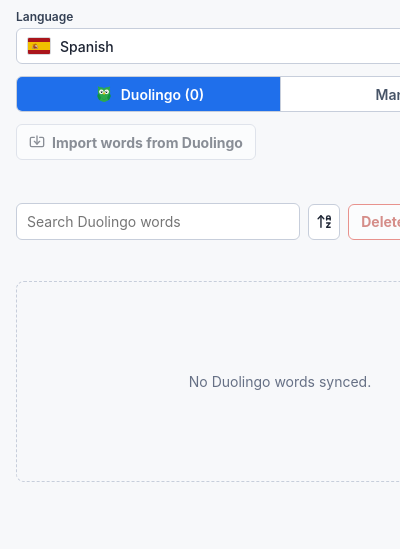
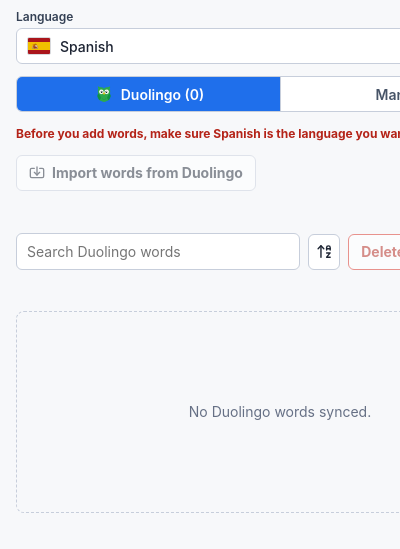
Before and after one commit to crusadesoft/sly-fox-translator, a browser extension: page extension/popup.html in a window 400 px wide. Shown: the part 63-612 px from the top of the page. Drawn offline with Linux system fonts and the light colour scheme.

Commit message:
Warn before adding vocabulary to a language

```diff
--- a/extension/popup.css
+++ b/extension/popup.css
@@ -643,6 +643,14 @@
   width: 22px;
 }
 
+.vocabulary-language-hint {
+  color: #b42318;
+  font-size: 12px;
+  font-weight: 650;
+  line-height: 1.35;
+  margin: 2px 0 0;
+}
+
 .duolingo-sync {
   align-items: center;
   display: inline-flex;
--- a/extension/popup.html
+++ b/extension/popup.html
@@ -83,6 +83,7 @@
         </button>
         <button id="manual-section" class="vocabulary-tab" type="button" aria-pressed="false">Manual</button>
       </div>
+      <p id="vocabulary-language-hint" class="vocabulary-language-hint" role="note"></p>
 
       <section id="manual-entry-panel" class="manual-entry-panel" aria-label="Manual vocabulary">
         <form id="entry-form" class="entry-form">
--- a/extension/popup.js
+++ b/extension/popup.js
@@ -93,6 +93,7 @@
   manualSection: document.getElementById("manual-section"),
   duolingoSection: document.getElementById("duolingo-section"),
   duolingoSectionLabel: document.getElementById("duolingo-section-label"),
+  vocabularyLanguageHint: document.getElementById("vocabulary-language-hint"),
   manualEntryPanel: document.getElementById("manual-entry-panel"),
   duolingoPanel: document.getElementById("duolingo-panel"),
   duolingoSync: document.getElementById("duolingo-sync"),
@@ -619,6 +620,8 @@
 
   elements.languageTriggerIcon.src = getLanguageIconPath(currentProfile.languageCode);
   elements.languageTriggerLabel.textContent = currentProfile.name;
+  elements.vocabularyLanguageHint.textContent =
+    `Before you add words, make sure ${currentProfile.name} is the language you want.`;
   closeLanguageMenu();
 }
 
```
Also changed, not shown: scripts/test-extension-runtime.js (+13 -0 lines).
